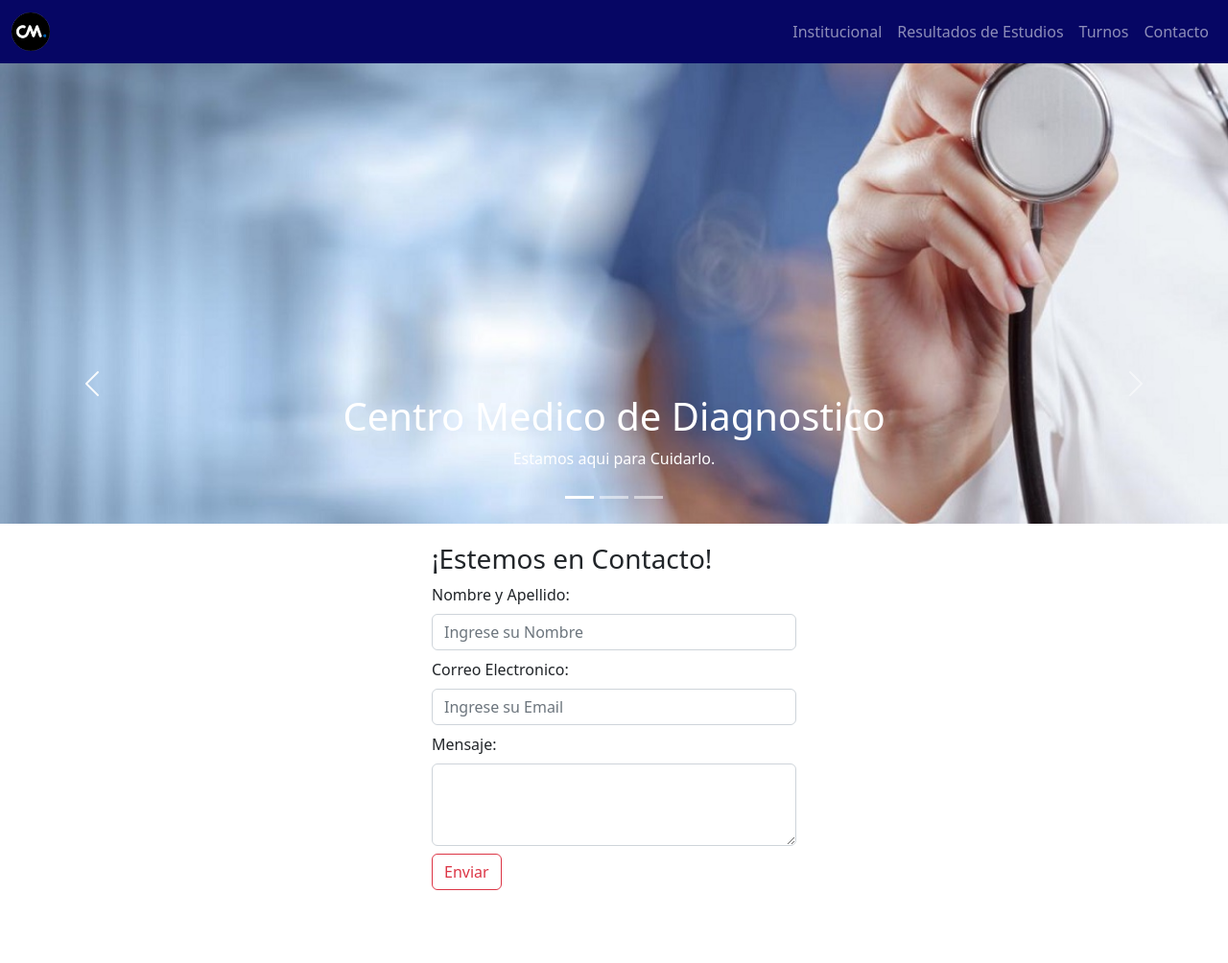
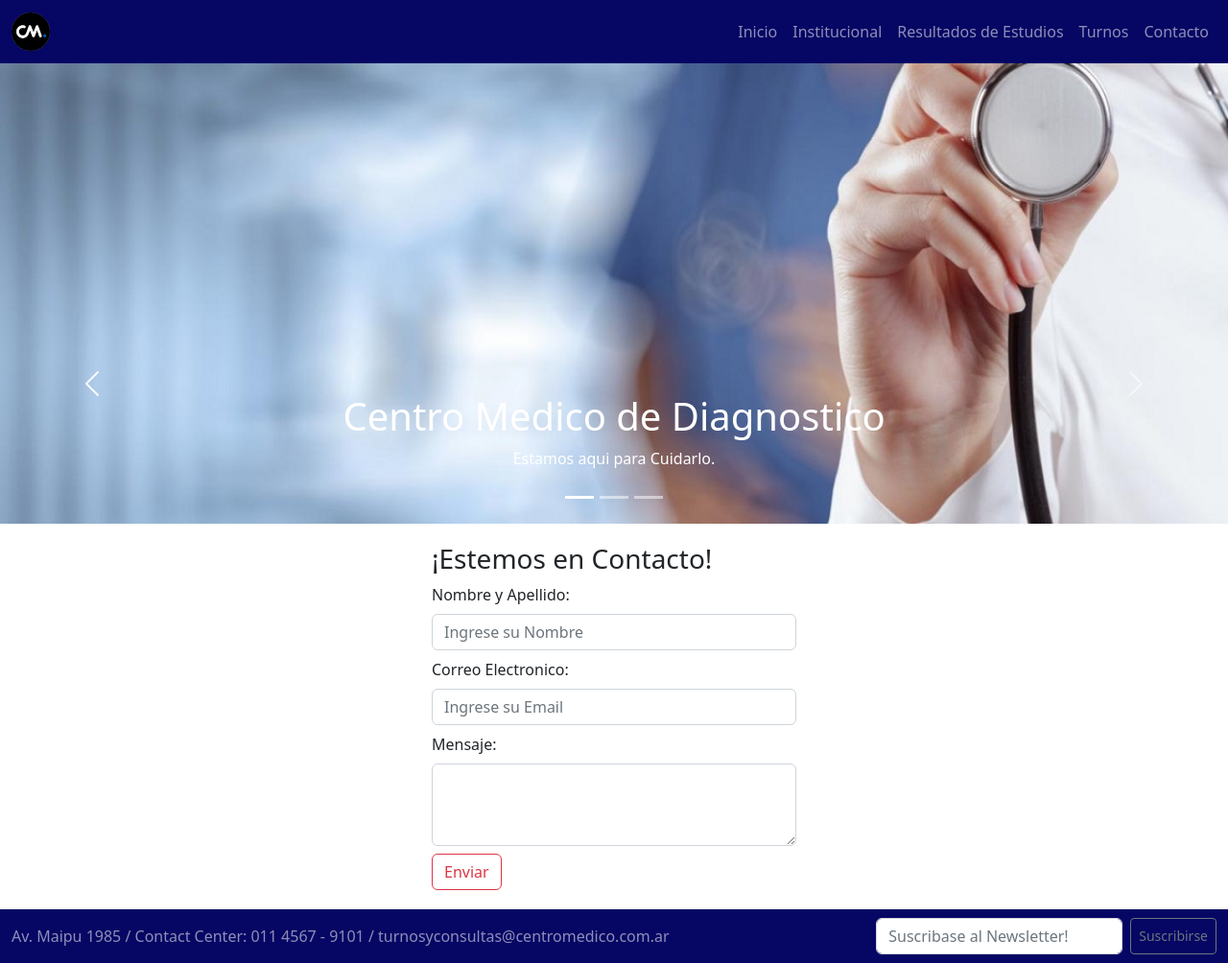
Before and after one commit to sebasaczuk/Pre-sebasaczuk, a plain HTML site: page pages/contacto.html in a window 1280 px wide. Shown: the whole page at 96% size. Before the commit the page ends 948 px from the top, so only its background shows below. Drawn offline with nearby package versions, Linux system fonts and the light colour scheme.

Commit message:
done contacto

```diff
--- a/pages/contacto.html
+++ b/pages/contacto.html
@@ -12,15 +12,18 @@
     <body>
         <nav class="navbar navbar-expand-lg navbar-dark" style="background-color: rgb(6, 6, 100)">
             <div class="container-fluid">
-            <a class="navbar-brand" href="../index.html">
-            <img src="../img/minilogo.png" alt="Inicio" width="40" height="40">
+            <a class="navbar-brand">
+            <img src="../img/minilogo.png" href="../index.html" alt="Inicio" width="40" height="40">
           </a>
             <button class="navbar-toggler" type="button" data-bs-toggle="collapse" data-bs-target="#navbarNav" aria-controls="navbarNav" aria-expanded="false" aria-label="Toggle navigation">
                 <span class="navbar-toggler-icon"></span>
             </button>
             <div class="collapse navbar-collapse" id="navbarNav">
                 <ul class="navbar-nav ms-auto">
-                <li class="nav-item">
+                    <li class="nav-item">
+                        <a class="nav-link" href="../index.html">Inicio</a>
+                    </li>
+                    <li class="nav-item">
                     <a class="nav-link" href="../pages/institucional.html">Institucional</a>
                 </li>
                 <li class="nav-item">
@@ -77,8 +80,7 @@
                 </button>
             </div>
         </header>
-
-
+              <main>
                 <form class="formulario" action="">
                     <h3>¡Estemos en Contacto!</h3>
                 <div>
@@ -97,9 +99,21 @@
 
             </form>
                  </table>
+               </main>
+        <footer>
+            <nav class="navbar sticky-bottom navbar-dark" style="background-color: rgb(6, 6, 100)">
+                <div class="container-fluid">
+                    <span class="navbar-text">
+                        Av. Maipu 1985 / Contact Center: 011 4567 - 9101 / turnosyconsultas@centromedico.com.ar
+                      </span>
+                      <form class="d-flex" role="email">
+                      <input class="form-control me-2" type="email" placeholder="Suscribase al Newsletter!" aria-label="Email">
+                      <button class="btn btn-sm btn-outline-secondary" type="submit" hoover="true">Suscribirse</button>
+                    </form>
+                  </div>
+            </nav>
+        </footer>
 
-
-        </main>
         <!-- JavaScript Bundle with Popper -->
         <script src="https://cdn.jsdelivr.net/npm/bootstrap@5.2.3/dist/js/bootstrap.bundle.min.js" integrity="sha384-kenU1KFdBIe4zVF0s0G1M5b4hcpxyD9F7jL+jjXkk+Q2h455rYXK/7HAuoJl+0I4" crossorigin="anonymous"></script>
     </body>
```
